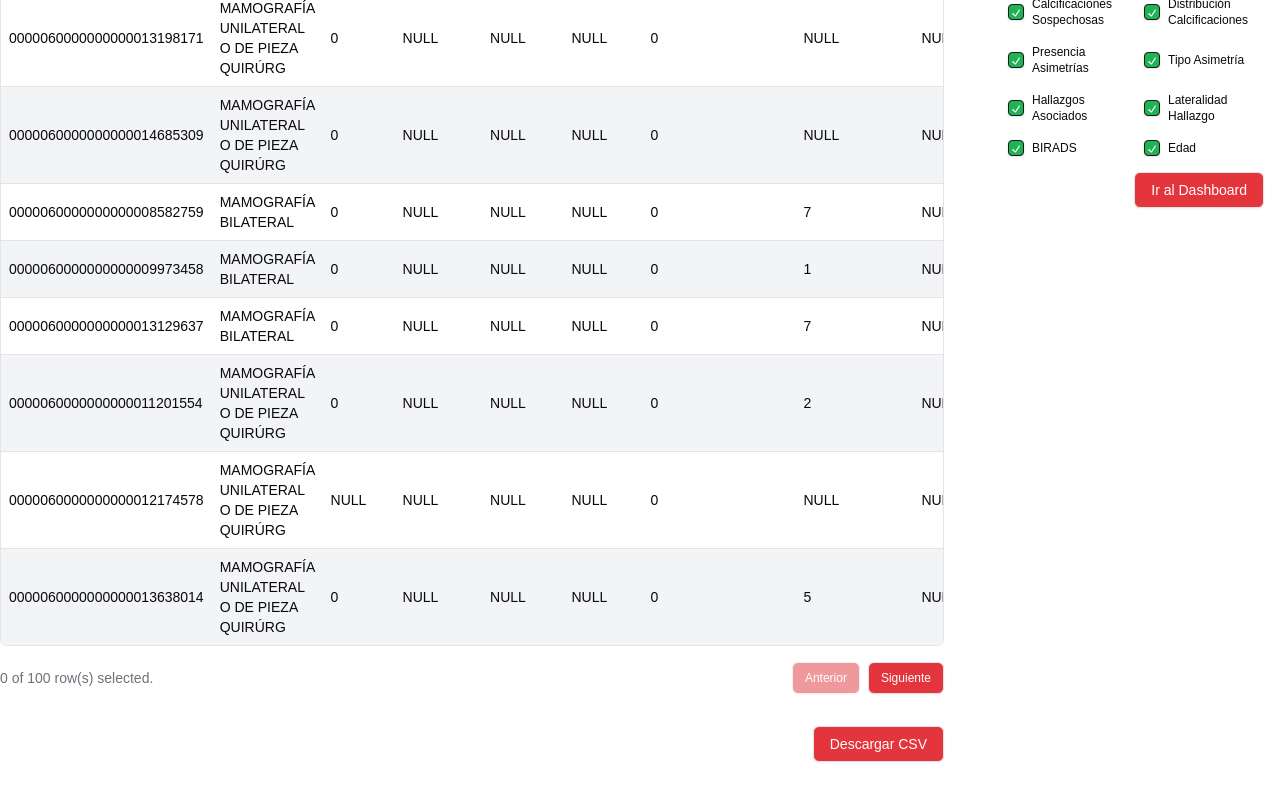
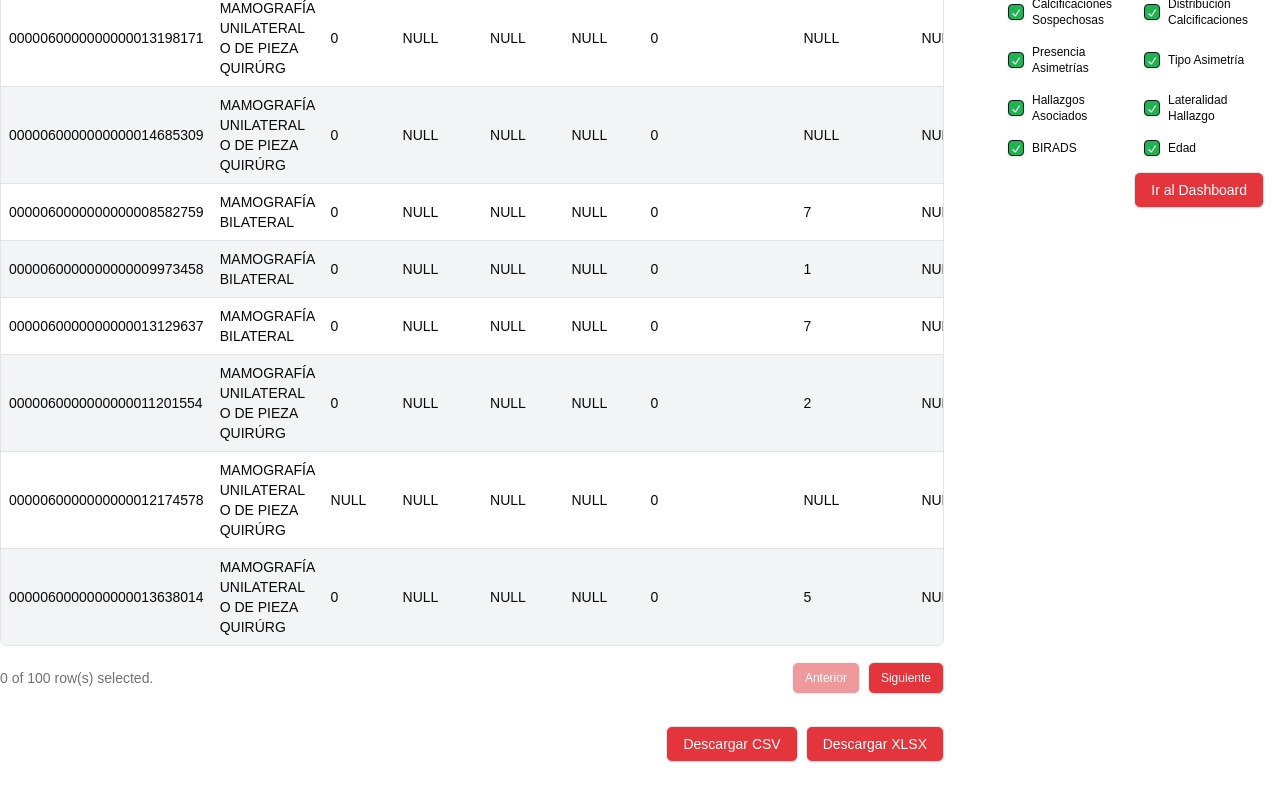
Before and after one commit to Jeanvaes/Front.INC.Fliflops.co, a Next.js app in the folder incfrontend/: page /results in a window 1280 px wide. Shown: the part 412-1212 px from the top of the page. Built offline with nearby package versions, Linux system fonts and the light colour scheme.

Commit message:
add xlsx format compatible

```diff
--- a/incfrontend/app/results/data-table.tsx
+++ b/incfrontend/app/results/data-table.tsx
@@ -33,6 +33,7 @@ import {
 import { StructuredData, columns } from "./columns";
 import data from "@/json/respuestav2.json";
 import { useRouter } from 'next/navigation';
+import * as XLSX from 'xlsx';
 
 const columnNames = {
   id_paciente: "ID Paciente",
@@ -104,6 +105,23 @@ export function DataTable() {
     document.body.appendChild(link);
     link.click();
     document.body.removeChild(link);
+  };
+
+  const downloadXLSX = () => {
+    const visibleColumns = table
+      .getAllColumns()
+      .filter((column) => column.getIsVisible())
+      .map((column) => column.id);
+
+    const rows = table.getFilteredRowModel().rows.map((row) =>
+      visibleColumns.map((columnId) => row.getValue(columnId))
+    );
+
+    const worksheet = XLSX.utils.aoa_to_sheet([visibleColumns, ...rows]);
+    const workbook = XLSX.utils.book_new();
+    XLSX.utils.book_append_sheet(workbook, worksheet, "Filtered Data");
+
+    XLSX.writeFile(workbook, "filtered_data.xlsx");
   };
 
   const toggleAllColumns = (checked: boolean) => {
@@ -224,9 +242,12 @@ export function DataTable() {
             </Button>
           </div>
         </div>
-        <div className="flex justify-end py-4">
+        <div className="flex justify-end space-x-2 py-4">
           <Button onClick={downloadCSV} variant="outline" style={{ backgroundColor: '#e3353b', color: 'white' }}>
             Descargar CSV
+          </Button>
+          <Button onClick={downloadXLSX} variant="outline" style={{ backgroundColor: '#e3353b', color: 'white' }}>
+            Descargar XLSX
           </Button>
         </div>
       </div>
--- a/incfrontend/package.json
+++ b/incfrontend/package.json
@@ -31,6 +31,7 @@
     "recharts": "^2.13.3",
     "tailwind-merge": "^2.5.4",
     "tailwindcss-animate": "^1.0.7",
+    "xlsx": "^0.18.5",
     "zod": "^3.23.8"
   },
   "devDependencies": {
```
Also changed, not shown: 1 other file (tests, documents, lock files or other folders).
